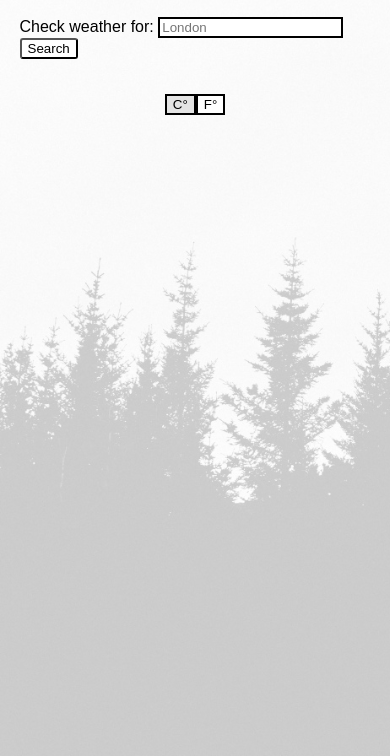
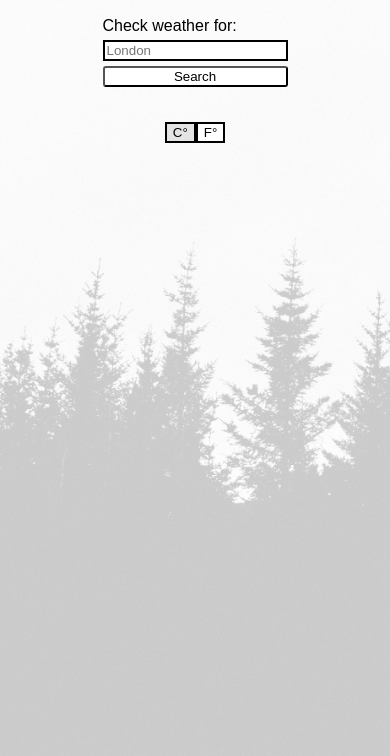
Before and after one commit to nicolascrosetti/weather-app, a website: page index.html in a window 390 px wide. Shown: the part 88-844 px from the top of the page. Drawn offline with Linux system fonts and the light colour scheme; a web font is replaced by a local one.

Commit message:
Add mobile support

```diff
--- a/style.css
+++ b/style.css
@@ -64,3 +64,13 @@
 input {
   border: 2px solid black;
 }
+.inline-form {
+  display: flex;
+  gap: 5px;
+}
+
+@media screen and (max-width: 768px) {
+  .inline-form {
+    flex-direction: column;
+  }
+}
```
